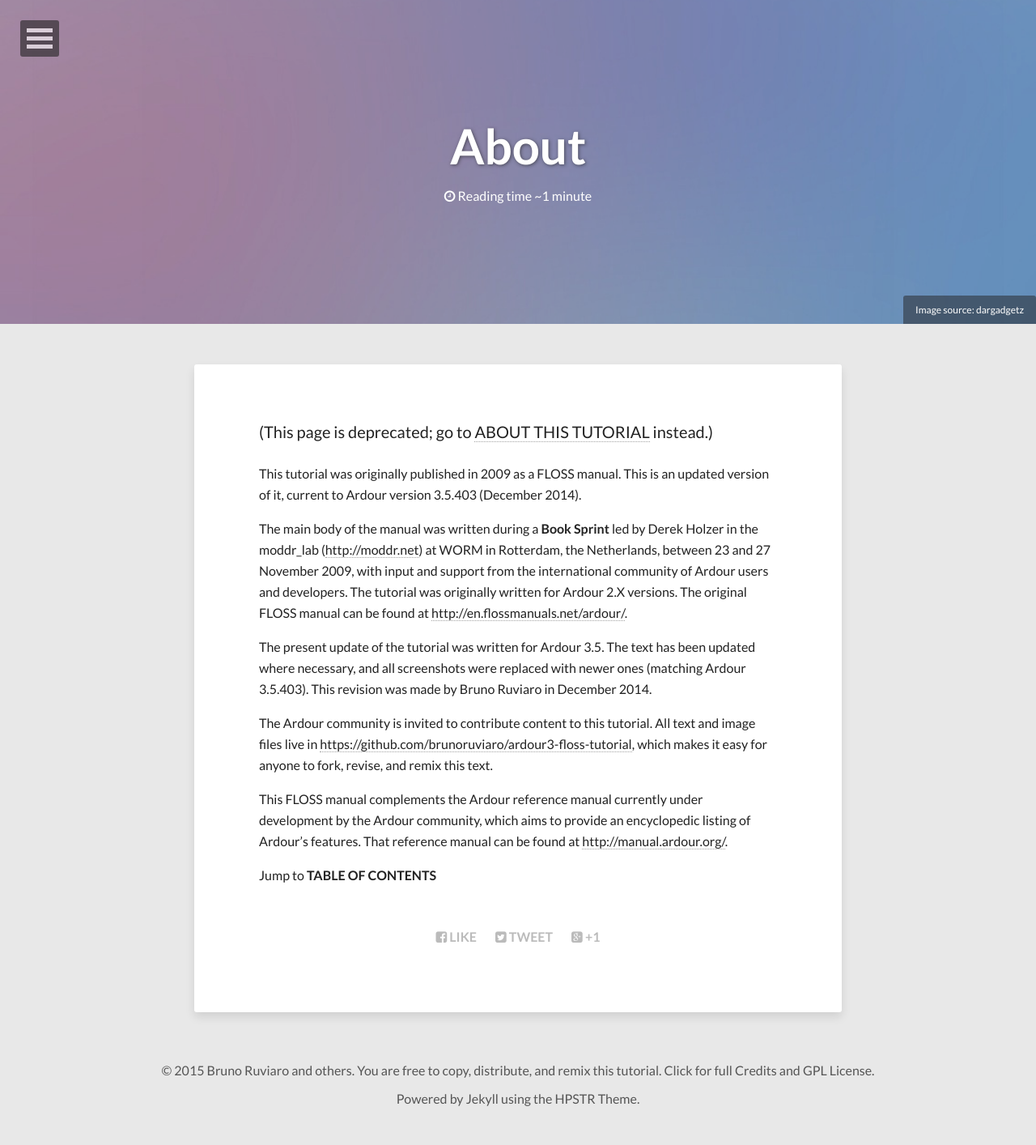
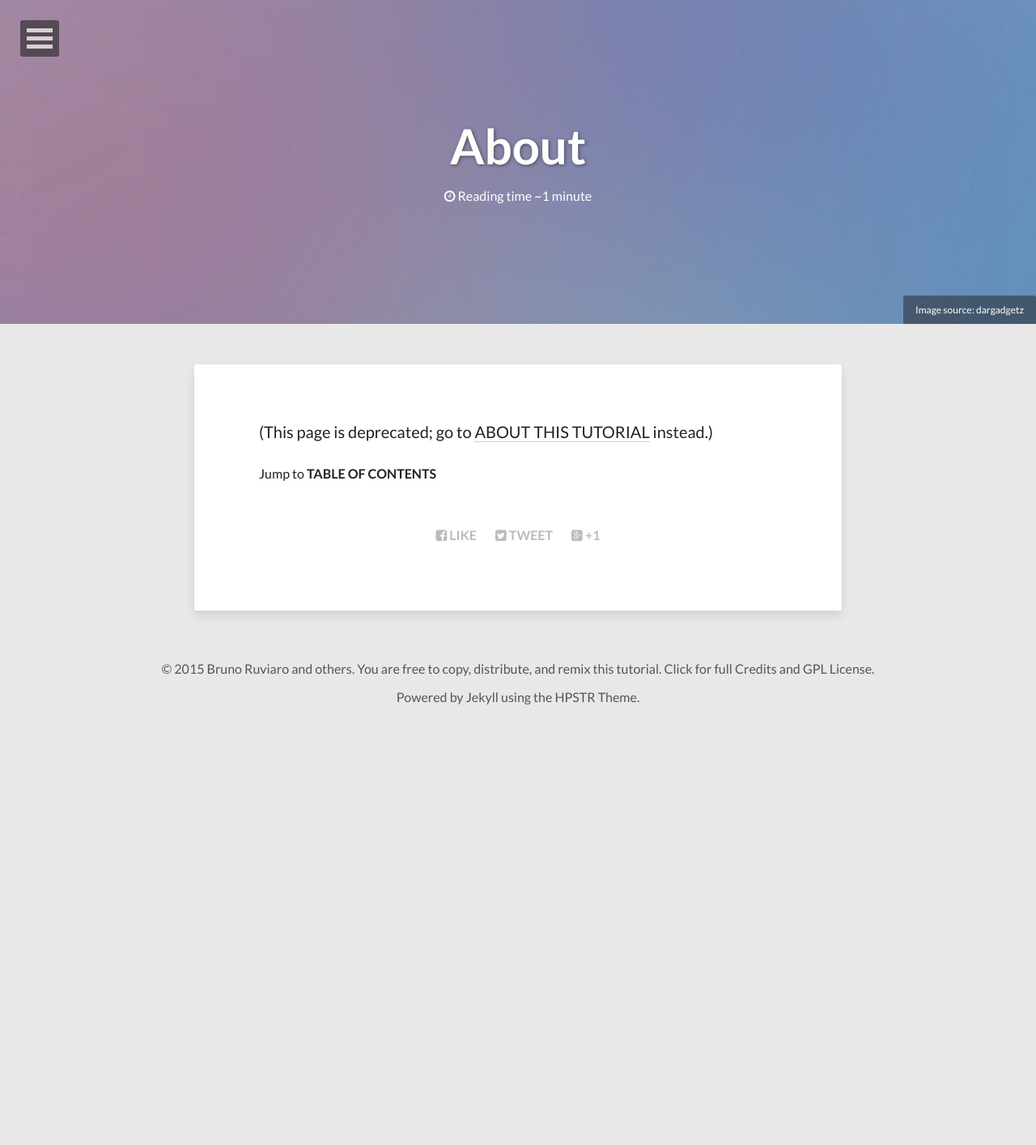
Before and after one commit to brunoruviaro/ardour4-tutorial, a Jekyll site: the page built from about/index.md, in a window 1280 px wide. Shown: the whole page at 81% size. Built offline with Jekyll 4.4.1, drawn with Linux system fonts in a browser that asks for light colours; nearby versions of some CDN libraries; after the commit the page ends 918 px from its top, so only the background shows below that.

Commit message:
Delete old stuff

```diff
--- a/about/index.md
+++ b/about/index.md
@@ -10,23 +10,4 @@ comments: false
 
 (This page is deprecated; go to [ABOUT THIS TUTORIAL](../about-this-tutorial) instead.)
 
-This tutorial was originally published in 2009 as a FLOSS manual. This is an updated version of it, current to Ardour version 3.5.403 (December 2014).
-
-The main body of the manual was written during a **Book Sprint**
-led by Derek Holzer in the moddr_lab
-([http://moddr.net](http://moddr.net "moddr_lab @ WORM, Rotterdam")) at
-WORM in Rotterdam, the Netherlands, between 23 and 27 November 2009,
-with input and support from the international community of Ardour users
-and developers. The tutorial was originally written for Ardour 2.X versions. The original FLOSS manual can be found at [http://en.flossmanuals.net/ardour/](http://en.flossmanuals.net/ardour/).
-
-The present update of the tutorial was written for Ardour 3.5. The text has been updated where necessary, and all screenshots were replaced with newer ones (matching Ardour 3.5.403). This revision was made by Bruno Ruviaro in December 2014.
-
-The Ardour community is invited to contribute content to this tutorial.
-All text and image files live in [https://github.com/brunoruviaro/ardour3-floss-tutorial](https://github.com/brunoruviaro/ardour3-floss-tutorial), which makes it easy for anyone to fork, revise, and remix this text.
-
-This FLOSS manual complements the Ardour reference manual currently
-under development by the Ardour community, which aims to provide an
-encyclopedic listing of Ardour's features. That reference manual can be
-found at [http://manual.ardour.org/](http://manual.ardour.org/).
-
 Jump to **[TABLE OF CONTENTS](../tags)**
```
